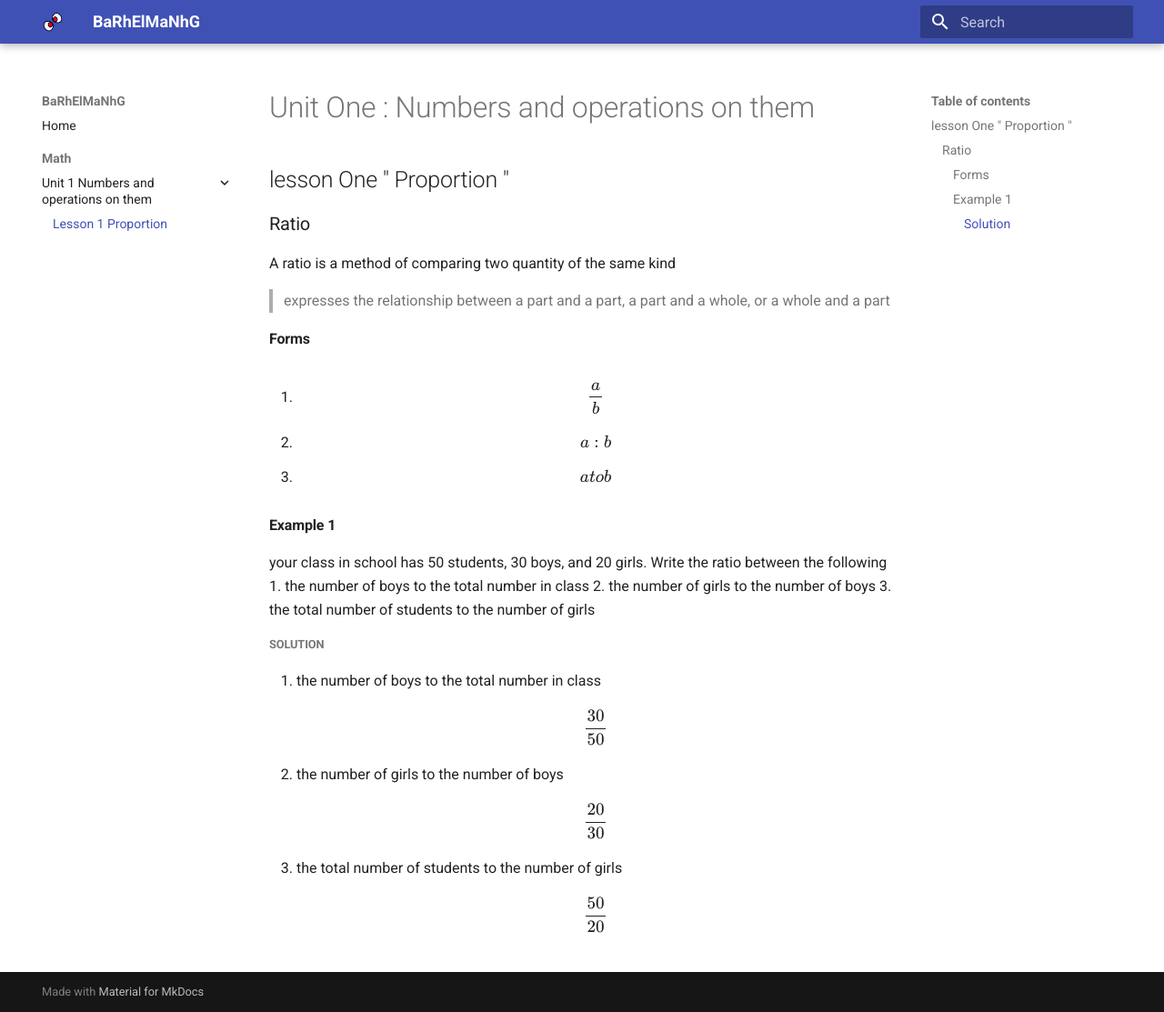
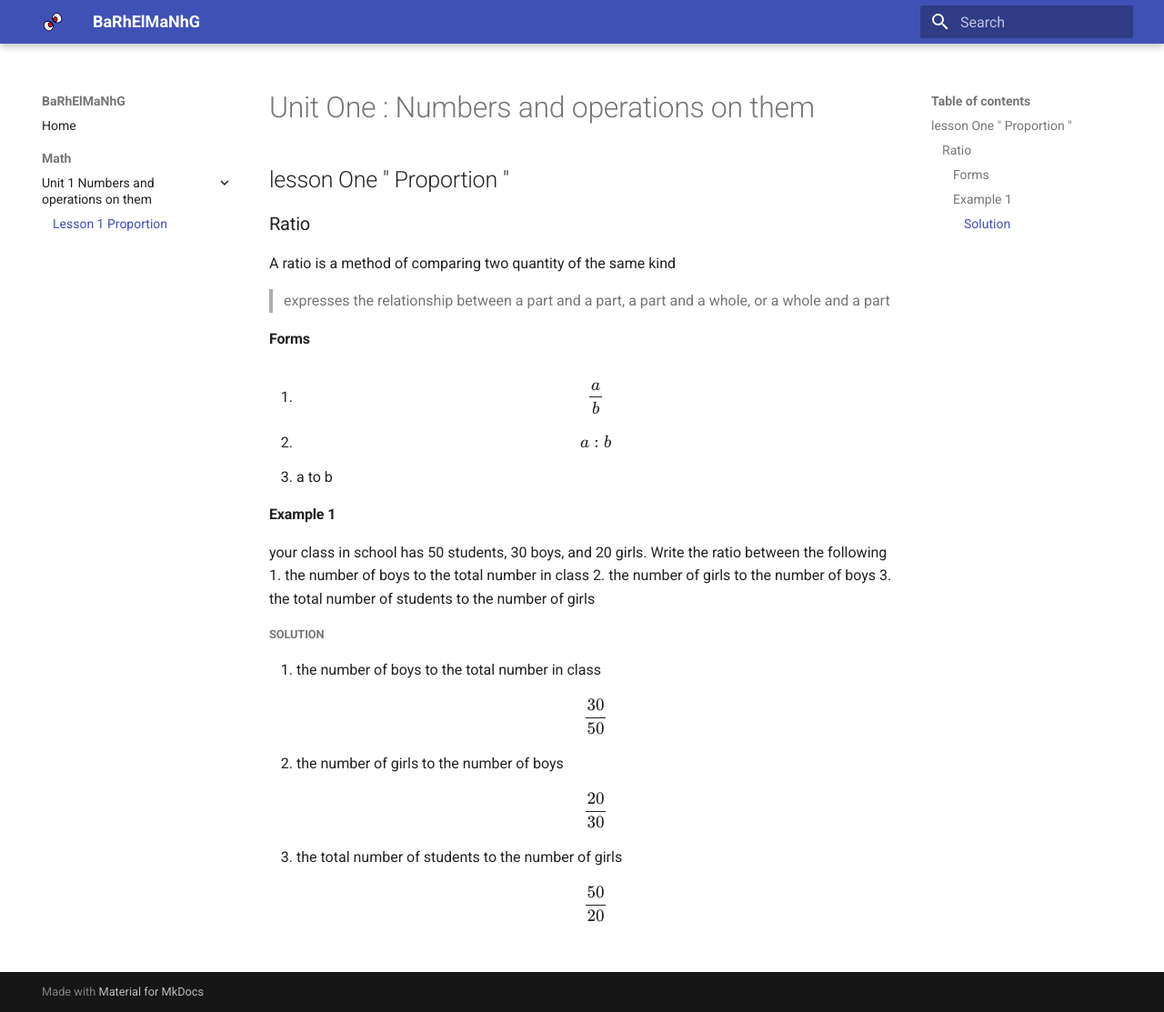
Before and after one commit to amansour-gh/educational.github.io, an MkDocs documentation site: the page built from docs/math/unit1/lesson1.md, in a window 1280 px wide and 1113 px high. Shown: the whole window at 91% size. Built offline with MkDocs 1.6.1 and Material for MkDocs 9.7.7, drawn with Linux system fonts in a browser that asks for light colours; formulas are drawn with MathJax 3.

Commit message:
240926-11

```diff
--- a/docs/math/unit1/lesson1.md
+++ b/docs/math/unit1/lesson1.md
@@ -7,7 +7,7 @@ A ratio is a method of comparing two quantity of the same kind
 #### Forms
 1. $$ \frac{a}{b} $$
 2. $$ a : b $$
-3. $$ a to b $$
+3. a to b
 
 #### Example 1
 your class in school has 50 students, 30 boys, and 20 girls. Write the ratio between the following
```
